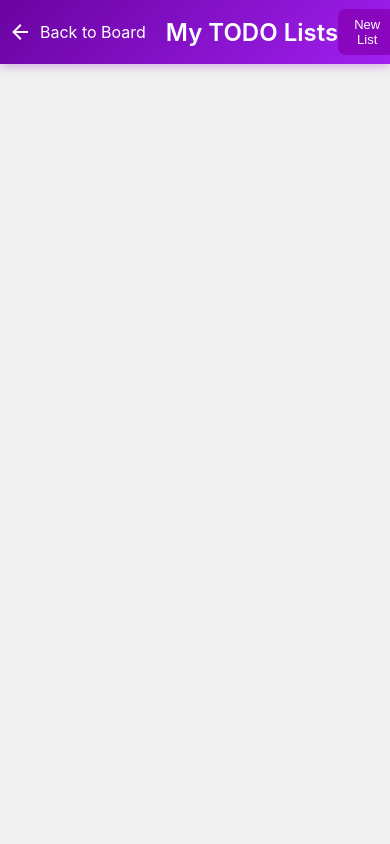
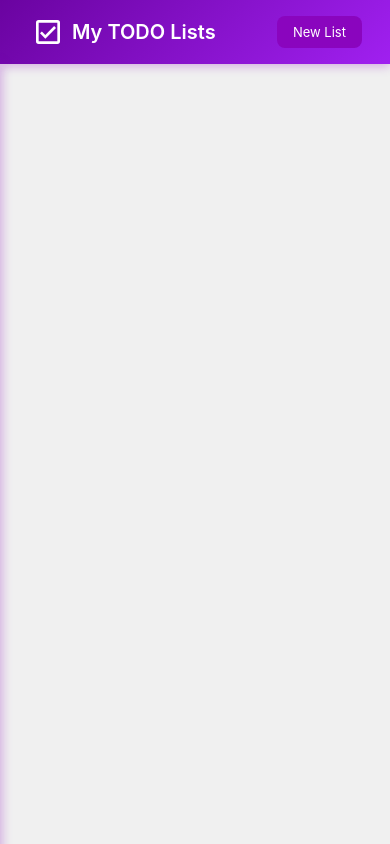
Before and after one commit to renatogritti/Deeply, a Flask app: template templates/todo.html in a window 390 px wide. Run offline with Flask 3, Linux system fonts and the light colour scheme; the template is opened without the code that fills it, so the values that code supplies are empty.

Commit message:
Padronizacao parcial do back Kanban

```diff
--- a/static/css/styles.css
+++ b/static/css/styles.css
@@ -64,9 +64,13 @@ body {
 .header-left {
     display: flex;
     align-items: center;
-    gap: 12px;
-    flex: 0 0 auto;
-    padding-left: 0; /* Remove padding à esquerda */
+    gap: 16px;
+}
+
+.header-left .logo {
+    width: 32px;
+    height: 32px;
+    fill: white;
 }
 
 .header-right {
@@ -1591,20 +1595,32 @@ textarea.form-input {
 .back-button {
     display: flex;
     align-items: center;
-    gap: 8px;
+    gap: 12px;
     color: white;
     text-decoration: none;
-    padding: 8px;
-    border-radius: 4px;
-}
-
-.back-button:hover {
-    background: rgba(255,255,255,0.1);
+    padding: 12px;
+    border-radius: 8px;
+    transition: all 0.3s ease;
 }
 
 .back-button svg {
     width: 24px;
     height: 24px;
+    flex-shrink: 0;
+}
+
+.back-button .back-text {
+    opacity: 0;
+    transition: opacity 0.3s ease;
+    white-space: nowrap;
+}
+
+.sidebar:hover .back-button .back-text {
+    opacity: 1;
+}
+
+.sidebar:hover .back-button .back-text {
+    opacity: 1;
 }
 
 /* Adicione ao final do arquivo */
@@ -1864,3 +1880,73 @@ textarea.form-input {
 }
 
 /* ...rest of existing code... */
+
+/* Responsividade Global */
+@media (max-width: 768px) {
+    .frames-container {
+        margin-left: 0;
+        width: 100%;
+    }
+
+    .sidebar {
+        transform: translateX(-100%);
+        transition: transform 0.3s ease;
+        z-index: 1600;
+    }
+
+    .sidebar.active {
+        transform: translateX(0);
+    }
+
+    .header {
+        padding: 8px;
+    }
+
+    .header-left {
+        gap: 8px;
+    }
+
+    .header h1 {
+        font-size: 20px;
+    }
+
+    .logo {
+        width: 24px;
+        height: 24px;
+    }
+
+    /* Menu hamburger para mobile */
+    .mobile-menu-toggle {
+        display: block;
+        position: fixed;
+        bottom: 20px;
+        right: 20px;
+        width: 50px;
+        height: 50px;
+        background: var(--primary-color);
+        border-radius: 50%;
+        z-index: 1601;
+        border: none;
+        color: white;
+        box-shadow: 0 2px 8px rgba(0,0,0,0.2);
+    }
+}
+
+/* Ajustes específicos por breakpoint */
+@media (max-width: 480px) {
+    .modal-content {
+        width: 95%;
+        margin: 10px;
+        padding: 16px;
+    }
+
+    .search-box {
+        min-width: auto;
+        width: 100%;
+    }
+
+    .project-filter {
+        width: 100%;
+        margin-top: 8px;
+    }
+}
--- a/static/css/todo.css
+++ b/static/css/todo.css
@@ -1,6 +1,7 @@
 .todo-container {
     padding: 20px;
-    margin: 84px 20px 20px 100px;
+    margin-top: 84px;
+    /* Removido margin-left para seguir o padrão */
 }
 
 .todo-lists {
@@ -224,3 +225,32 @@ button[onclick*="delete"]:hover {
 .task:hover .task-actions {
     opacity: 1;
 }
+
+/* Padronização do Back Button */
+.back-button {
+    display: flex;
+    align-items: center;
+    gap: 12px;
+    padding: 12px 16px;
+    color: white;
+    text-decoration: none;
+    font-family: -apple-system, BlinkMacSystemFont, "SF Pro Text", "SF Pro Icons", "Helvetica Neue", Helvetica, Arial, sans-serif;
+    font-size: 14px;
+    transition: background-color 0.2s ease;
+    border-radius: 8px;
+    margin: 8px;
+}
+
+.back-button:hover {
+    background-color: rgba(255, 255, 255, 0.1);
+}
+
+.back-button svg {
+    width: 24px;
+    height: 24px;
+}
+
+/* Ajuste de fonte global */
+* {
+    font-family: -apple-system, BlinkMacSystemFont, "SF Pro Text", "SF Pro Icons", "Helvetica Neue", Helvetica, Arial, sans-serif;
+}
--- a/templates/calendar.html
+++ b/templates/calendar.html
@@ -113,9 +113,9 @@
     <div class="header">
         <div class="header-left">
             <svg class="logo" viewBox="0 0 24 24">
-                <path d="M4 3C2.89 3 2 3.89 2 5V19C2 20.11 2.89 21 22 19V5C22 3.89 21.11 3 20 3H4M4 5H20V19H4V5M6 7V17H10V7H6M12 7V11H16V7H12M12 13V17H16V13H12Z"/>
+                <path d="M19,19H5V8H19M16,1V3H8V1H6V3H5C3.89,3 3,3.89 3,5V19A2,2 0 0,0 5,21H19A2,2 0 0,0 21,19V5C21,3.89 20.1,3 19,3H18V1M17,12H12V17H17V12Z" />
             </svg>
-            <h1>Calendar View</h1>
+            <h1>Calendar</h1>
         </div>
     </div>
 
--- a/templates/todo.html
+++ b/templates/todo.html
@@ -10,19 +10,27 @@
 <body>
     <div class="header">
         <div class="header-left">
-            <a href="/kanban" class="back-button">
-                <svg viewBox="0 0 24 24">
-                    <path fill="currentColor" d="M20,11V13H8L13.5,18.5L12.08,19.92L4.16,12L12.08,4.08L13.5,5.5L8,11H20Z"/>
-                </svg>
-                Back to Board
-            </a>
+            <svg class="logo" viewBox="0 0 24 24">
+                <path d="M19,3H5A2,2 0 0,0 3,5V19A2,2 0 0,0 5,21H19A2,2 0 0,0 21,19V5A2,2 0 0,0 19,3M19,5V19H5V5H19M10,17L6,13L7.41,11.59L10,14.17L16.59,7.58L18,9" />
+            </svg>
             <h1>My TODO Lists</h1>
         </div>
         <button class="new-list-button" onclick="openNewListModal()">New List</button>
     </div>
 
-    <div class="todo-container">
-        <div id="todoLists" class="todo-lists"></div>
+    <div class="sidebar">
+        <a href="/kanban" class="back-button">
+            <svg viewBox="0 0 24 24">
+                <path fill="currentColor" d="M4 3C2.89 3 2 3.89 2 5V19C2 20.11 2.89 21 4 21H20C21.11 21 22 20.11 22 19V5C22 3.89 21.11 3 20 3H4M4 5H20V19H4V5M6 7V17H10V7H6M12 7V11H16V7H12M12 13V17H16V13H12Z"/>
+            </svg>
+            <span class="back-text">Back to Kanban</span>
+        </a>
+    </div>
+
+    <div class="frames-container">
+        <div class="todo-container">
+            <div id="todoLists" class="todo-lists"></div>
+        </div>
     </div>
 
     <!-- Modal para Nova Lista -->
```
Also changed, not shown: static/css/messenger.css (+54 -1 lines), static/js/messenger.js (+10 -8 lines), templates/docs.html (+4 -4 lines), templates/messenger.html (+24 -6 lines).
